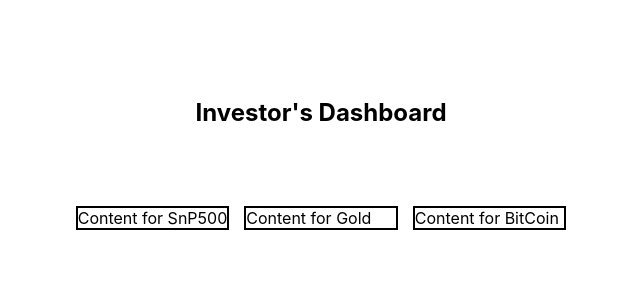
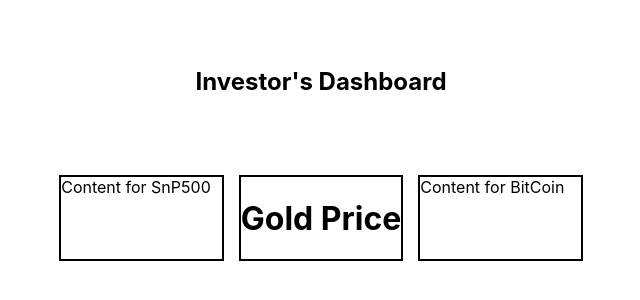
Before and after one commit to janelsj/dashboard-project, a React (Create React App) app in the folder dashboard/: page / in a window 1280 px wide. Shown: the part 238-538 px from the top of the page, without its empty margins (319-959 px from the left). Built offline with nearby package versions, Linux system fonts and the light colour scheme; no server answers.

Commit message:
implement axios to retreive chart for data

```diff
--- a/dashboard/package.json
+++ b/dashboard/package.json
@@ -9,8 +9,10 @@
     "@testing-library/user-event": "^12.8.3",
     "axios": "^0.22.0",
     "gh-pages": "^3.2.3",
+    "plotly.js": "^2.5.1",
     "react": "^17.0.2",
     "react-dom": "^17.0.2",
+    "react-plotly.js": "^2.5.1",
     "react-scripts": "4.0.3",
     "web-vitals": "^1.1.2"
   },
--- a/dashboard/src/components/API.js
+++ b/dashboard/src/components/API.js
@@ -1,4 +1,5 @@
 import axios from 'axios';
+
 const API = axios.create({
     baseURL: "https://alpha-vantage.p.rapidapi.com/query",
     headers: {
--- a/dashboard/src/components/Gold.js
+++ b/dashboard/src/components/Gold.js
@@ -1,8 +1,37 @@
 import API from './API';
+import  {useEffect} from 'react';
 
-function Gold(){
+//  fetchGold() {
+//     API.get( '/owner')
+//     const API_KEY = '03Q1B3D0MEHUO0ZQ';
+//     let API_Call = 'https://www.alphavantage.co/query?function=TIME_SERIES_DAILY_ADJUSTED&symbol=GLD&outputsize=full&apikey=${API_KEY}';
+// };
+
+function Gold() {
+    // const [posts, setPosts] = useState ([])
+
+    useEffect (()=> {
+        API.get('', {
+            params: {
+                interval: '5min',
+                function: 'TIME_SERIES_INTRADAY',
+                symbol: 'GLD',
+                datatype: 'json',
+                output_size: 'compact'
+              },
+          })
+          .then(function (response)
+          {
+              console.log(response);
+          })
+
+    }, []);
+
     return(<>
-        Content for Gold
+        <div>
+            <h1>Gold Price</h1>
+
+        </div>
     </>)
 }
 
```
Also changed, not shown: 1 other file (tests, documents, lock files or other folders).
